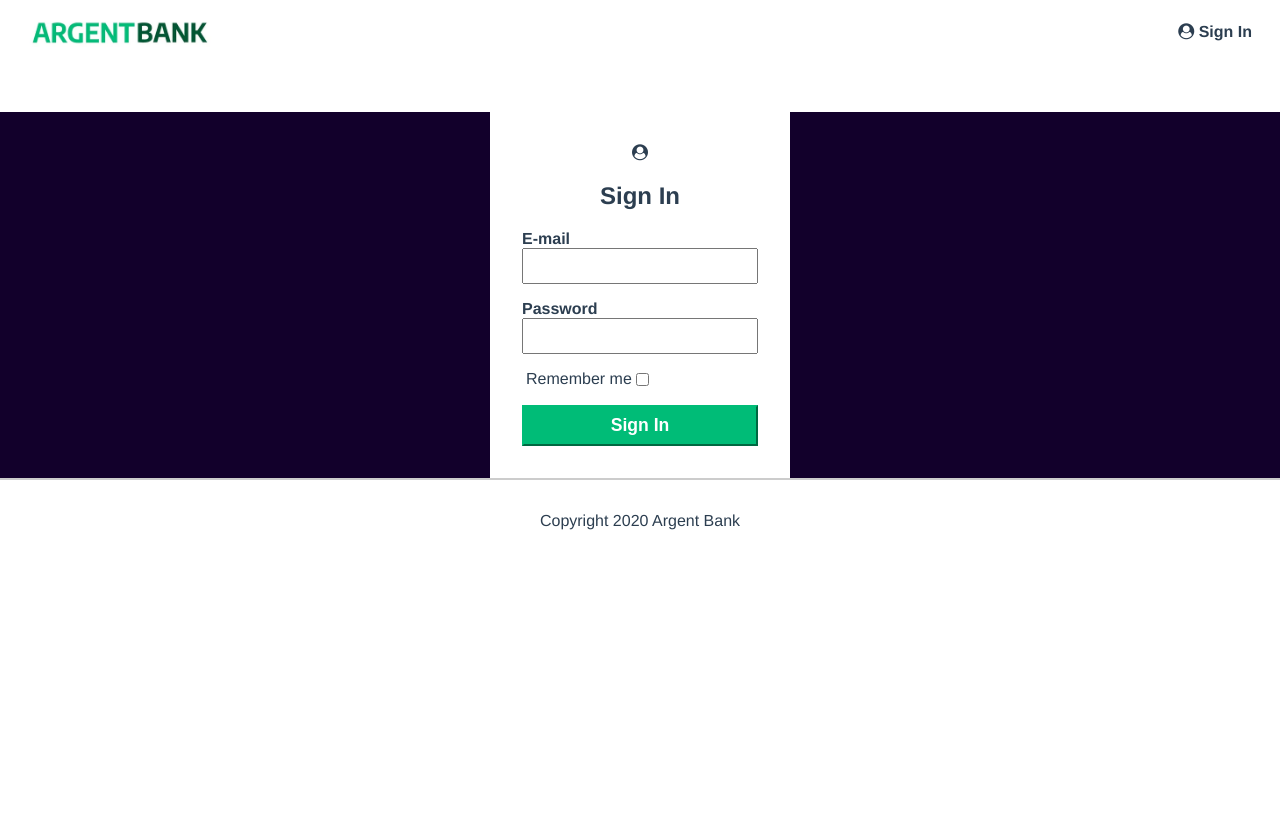
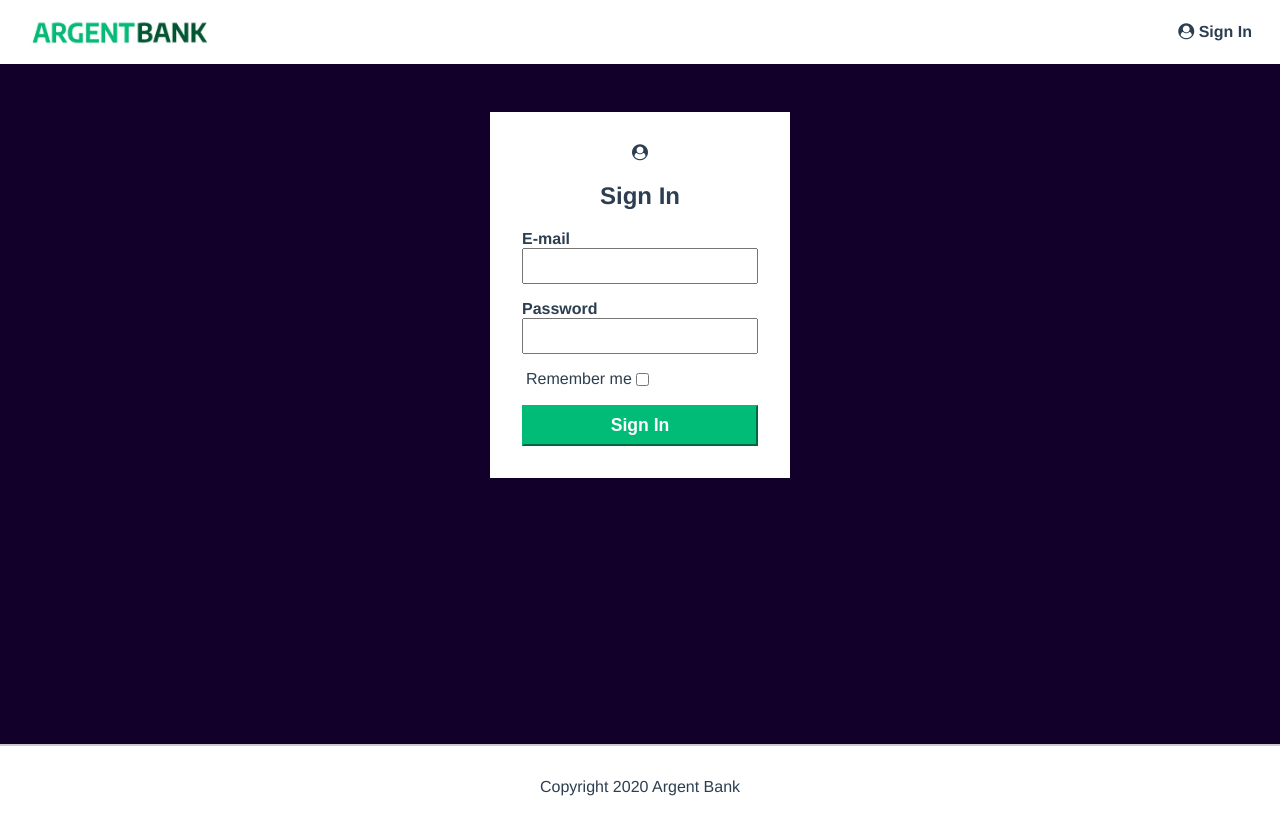
Before and after one commit to larbalestrier/ArgentBank-website, a React (Create React App) app in the folder frontend/: page /SignIn in a window 1280 px wide. Built offline with nearby package versions, Linux system fonts and the light colour scheme.

Commit message:
fix css SignIn

```diff
--- a/frontend/designs/css/main.css
+++ b/frontend/designs/css/main.css
@@ -180,6 +180,8 @@ body {
 
 .input-remember {
   display: flex;
+  flex-direction: row-reverse;
+  justify-content: flex-end
 }
 
 .input-remember label {
--- a/frontend/src/index.css
+++ b/frontend/src/index.css
@@ -11,6 +11,10 @@ html {
     display: flex;
     flex-direction: column;
     min-height: 100vh;
+  }
+  main{
+    display: flex;
+    min-height: 85vh;
   }
 
   .main {
@@ -172,6 +176,7 @@ html {
     margin: 0 auto;
     margin-top: 3rem;
     padding: 2rem;
+    height: 100%;
   }
 
   .sign-in-icon {
```
